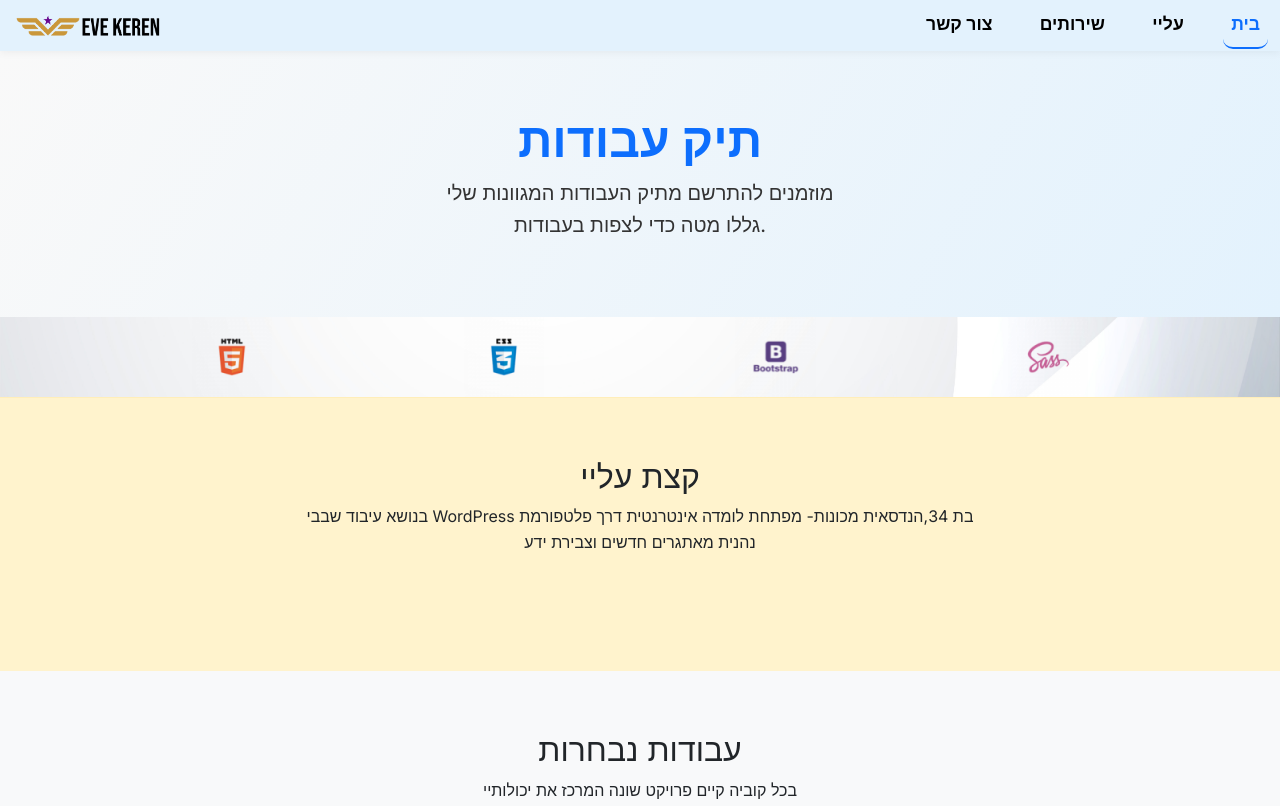
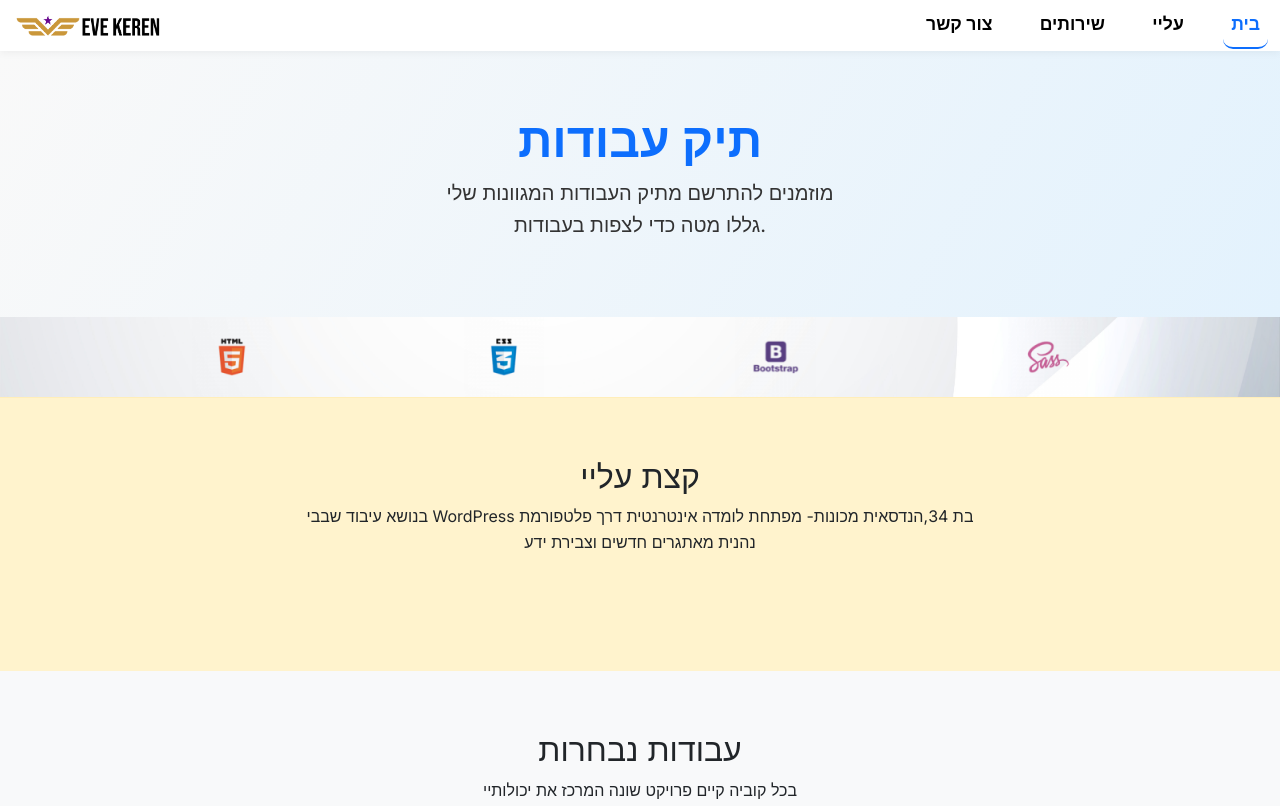
Before and after one commit to EveKeren/eveKeren, a plain HTML site: page index.html in a window 1280 px wide. Shown: the top 806 px of the page. Drawn offline with nearby package versions, Linux system fonts and the light colour scheme.

Commit message:
Update index.html

```diff
--- a/index.html
+++ b/index.html
@@ -14,7 +14,7 @@
 </head>
 
 <body>
-    <nav class="navbar navbar-expand-lg" style="background-color: #e3f2fd;">
+    <nav class="navbar navbar-expand-lg" style="background-color: #fff;">
         <!-- Navbar content -->
         <div class="container-fluid">
             <a class="navbar-brand" href="index.html">
```
